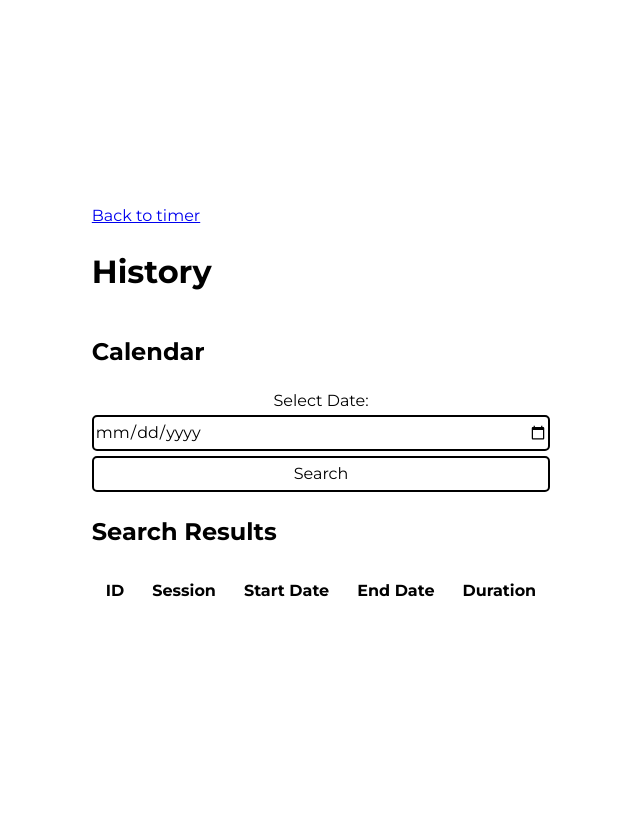
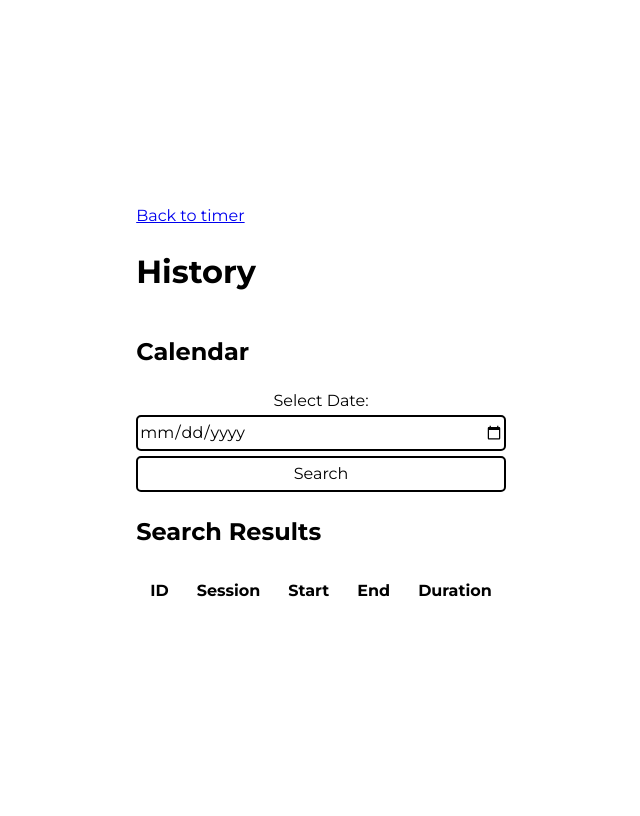
Before and after one commit to etern4lStud3nt/sessions, a Flask app: page /history in a window 1280 px wide. Shown: the whole page, without its empty margins (319-959 px from the left). Run offline with Flask 3, Linux system fonts and the light colour scheme; data that the repository does not hold is empty.

Commit message:
Refactor session start/end fields for cohesive naming Renamed `start/end_date/time` to `start/end_datetime` and `(start/end)Datetime`

```diff
--- a/src/db.py
+++ b/src/db.py
@@ -16,8 +16,8 @@ def create_table():
                 id INTEGER PRIMARY KEY,
                 type TEXT NOT NULL
                 CHECK (type IN ('focus', 'break')),
-                start_date TEXT NOT NULL,
-                end_date TEXT NOT NULL
+                start_timestamp TEXT NOT NULL,
+                end_timestamp TEXT NOT NULL
             )
             """
         )
@@ -38,7 +38,7 @@ def get_sessions(date: str = None):
             sessions = db.execute(
                 """
                 SELECT * FROM SESSIONS
-                WHERE date(?) BETWEEN date(start_date) AND date(end_date)
+                WHERE date(?) BETWEEN date(start_timestamp) AND date(end_timestamp)
                 """
             , (date,)).fetchall()
     except:
@@ -54,7 +54,7 @@ def get_latest_sessions(amount):
         sessions = db.execute(
             """
             SELECT * FROM SESSIONS
-            ORDER BY end_date DESC
+            ORDER BY end_timestamp DESC
             LIMIT ?
             """
         , (amount,)).fetchall()
@@ -69,11 +69,11 @@ def add_session(session: dict):
     try:
         db.execute(
             """
-            INSERT INTO SESSIONS (type, start_date, end_date)
+            INSERT INTO SESSIONS (type, start_timestamp, end_timestamp)
             VALUES (?, ?, ?)
             RETURNING id
             """,
-            (session["type"], session["start_date"], session["end_date"],)).fetchone()[0]
+            (session["type"], session["start_timestamp"], session["end_timestamp"],)).fetchone()[0]
         db.commit()
         fetched_sessions = db.execute("SELECT * FROM SESSIONS").fetchall()
 
--- a/src/static/app.js
+++ b/src/static/app.js
@@ -51,8 +51,8 @@ async function logSession()
             headers: { "Content-Type": "application/json" },
             body: JSON.stringify(
                 {
-                    start_date: session.startTime,
-                    end_date: session.endTime,
+                    start_timestamp: session.startTimestamp,
+                    end_timestamp: session.endTimestamp,
                     type: session.type,
                 }
             )
--- a/src/templates/history.html
+++ b/src/templates/history.html
@@ -22,8 +22,8 @@
             <tr>
                 <th>ID</th>
                 <th>Session</th>
-                <th>Start Date</th>
-                <th>End Date</th>
+                <th>Start</th>
+                <th>End</th>
                 <th>Duration</th>
             </tr>
         </thead>
```
Also changed, not shown: src/static/session.js (+13 -13 lines).
